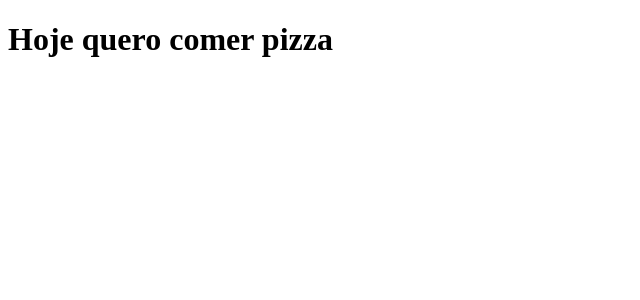
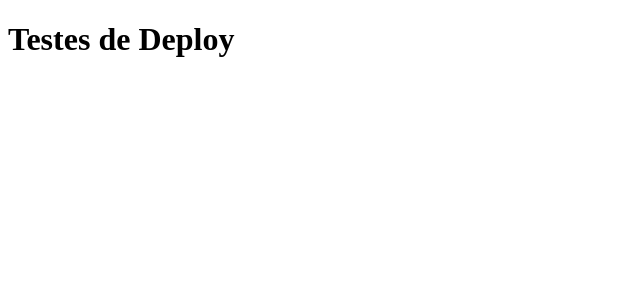
Before and after one commit to HugoSantos2131/tabnews, a Next.js app: page / in a window 1280 px wide. Shown: the top 300 px of the page, without its empty margins (0-640 px from the left). Built offline with nearby package versions, Linux system fonts and the light colour scheme.

Commit message:
testando

```diff
--- a/pages/index.js
+++ b/pages/index.js
@@ -1,5 +1,5 @@
 function Home() {
-    return <h1> Hoje quero comer pizza </h1>
+    return <h1> Testes de Deploy </h1>
 }
 
 export default Home;
```
